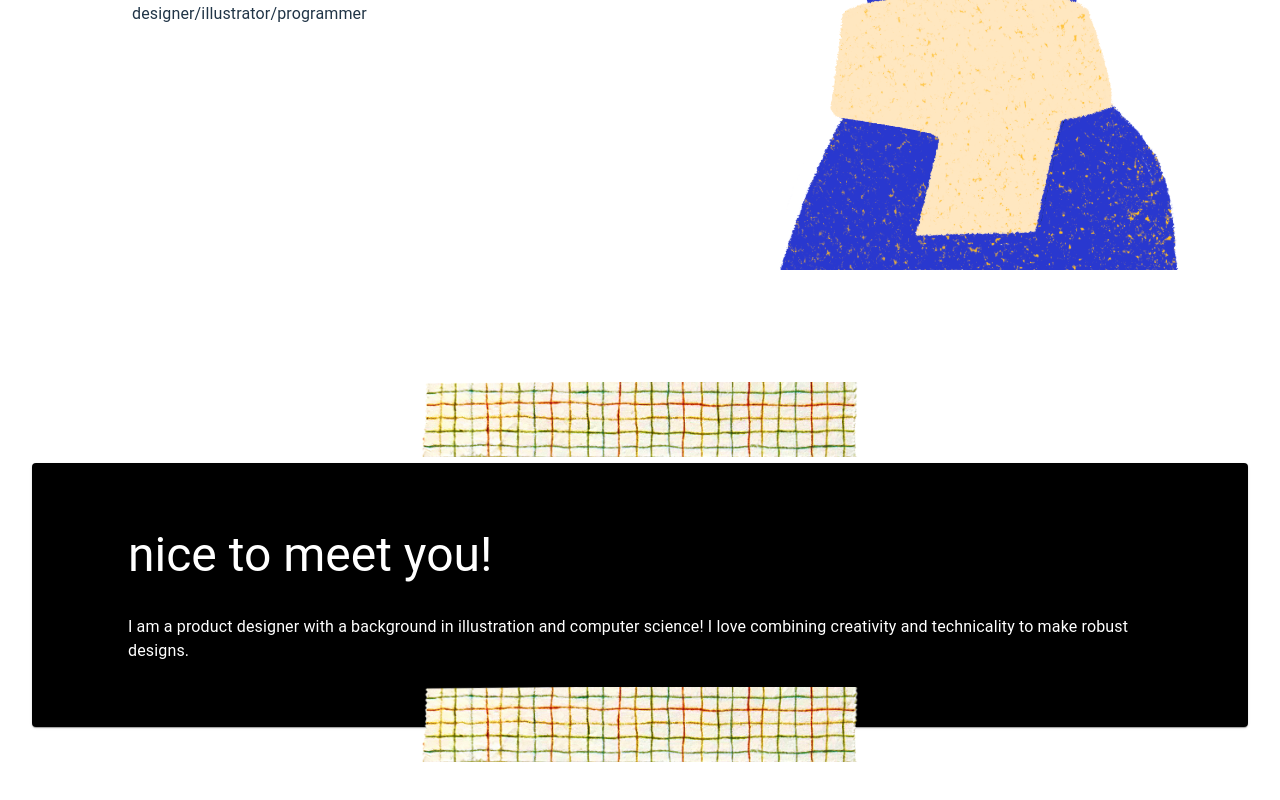
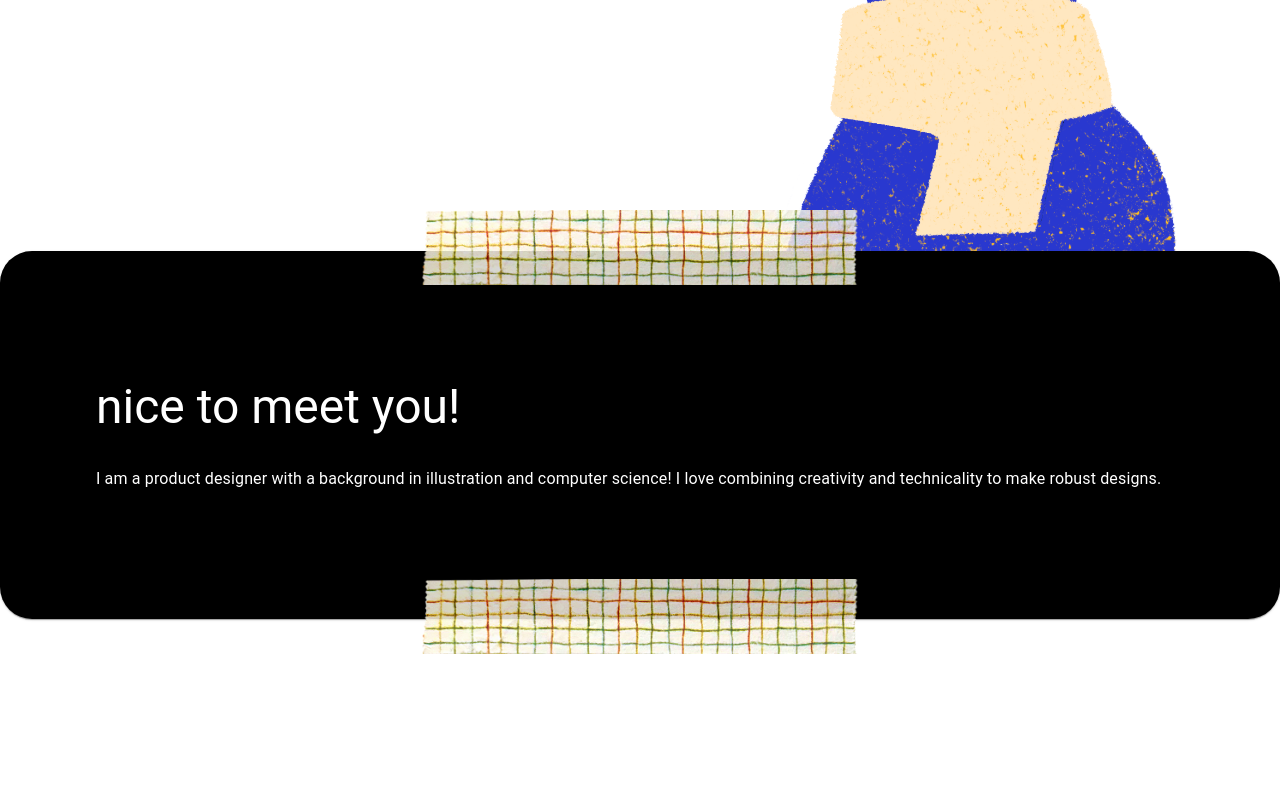
Before and after one commit to sonofabird/portfolio, a React (Vite) app: page / in a window 1280 px wide. Shown: the part 530-1330 px from the top of the page. Built offline with nearby package versions, Linux system fonts and the light colour scheme.

Commit message:
update styling for tape

```diff
--- a/src/App.css
+++ b/src/App.css
@@ -2,7 +2,7 @@
   /* max-width: 100vw; */
   width: 100vw;
   margin: 0 auto;
-  padding: 2rem;
+  /* padding: 2rem; */
   text-align: center;
 }
 
--- a/src/components/NiceToMeetYou.jsx
+++ b/src/components/NiceToMeetYou.jsx
@@ -5,25 +5,33 @@ import grid_tape2 from '../assets/grid_tape2.png'
 const Tape = (props) => {
 
     return(
-        <Box position="relative" marginTop={ props.isTop ? 10 : -5} zIndex={10}>
-            <img height={75} src={props.tape} />
-        </Box>
+        <Box
+            position="relative"
+            component="img"
+            top={ props.isTop ? 40 : -40}
+            sx={{
+                height: 75,
+                zIndex: 'tooltip',
+                opacity: 0.85,
+            }}
+            src={props.tape}
+        />
     )
 }
 
 const NiceToMeetYou = () => {
 
     return(
-        <>
+        <Box position="relative" sx={{ width: "100%" }} justifyContent="center" top={-100}>
             <Tape isTop={true} tape={grid_tape2}/>
-            <Card position="absolute" sx={{ bgcolor: '#000000'}}>
-                <Box paddingY={8} paddingX={12}>
+            <Card sx={{ bgcolor: '#000000', borderRadius: 8 }} >
+                <Box paddingY={16} paddingX={12}>
                     <Typography paddingBottom={4} variant='h3' align ='left' color='#ffffff'>nice to meet you!</Typography>
                     <Typography align='left' color='#ffffff'>I am a product designer with a background in illustration and computer science! I love combining creativity and technicality to make robust designs.</Typography>
                 </Box>
             </Card>
             <Tape isTop={false} tape={grid_tape2}/>
-        </>
+        </Box>
     )
 
 }
```
